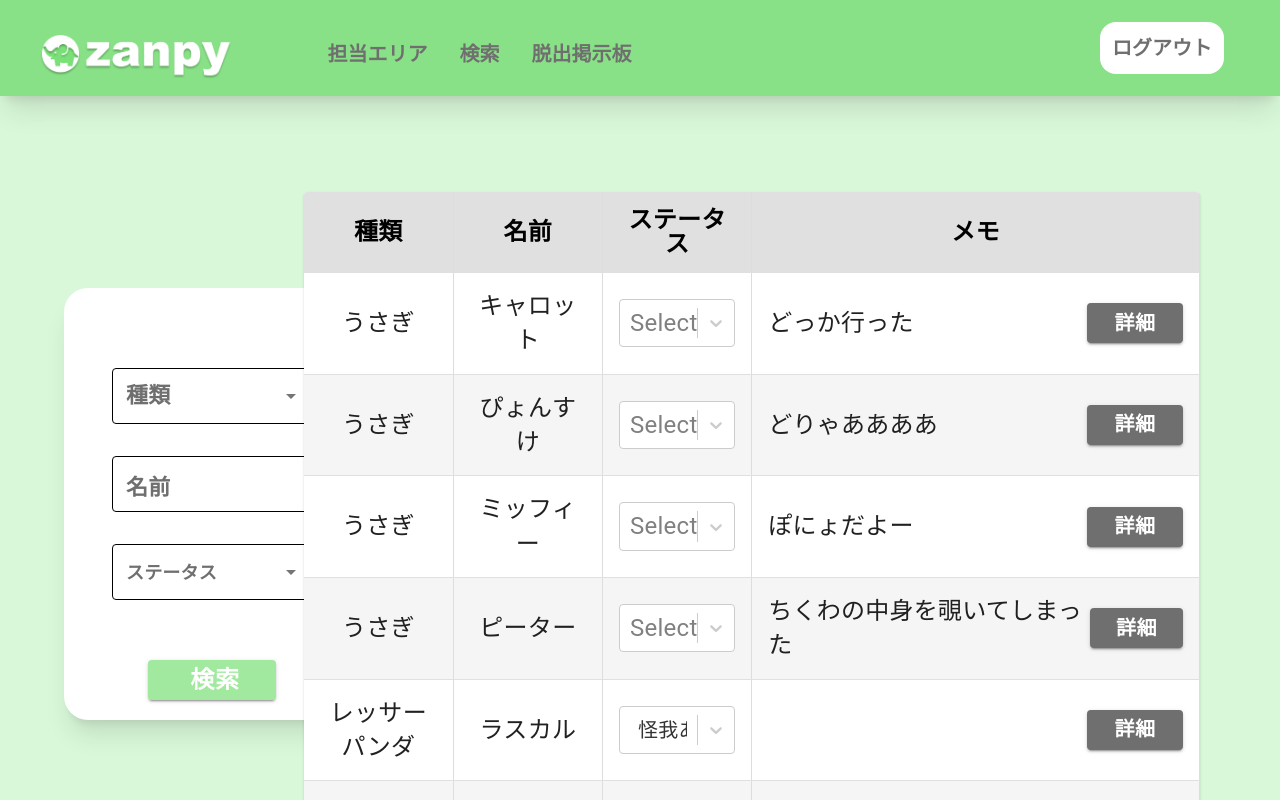
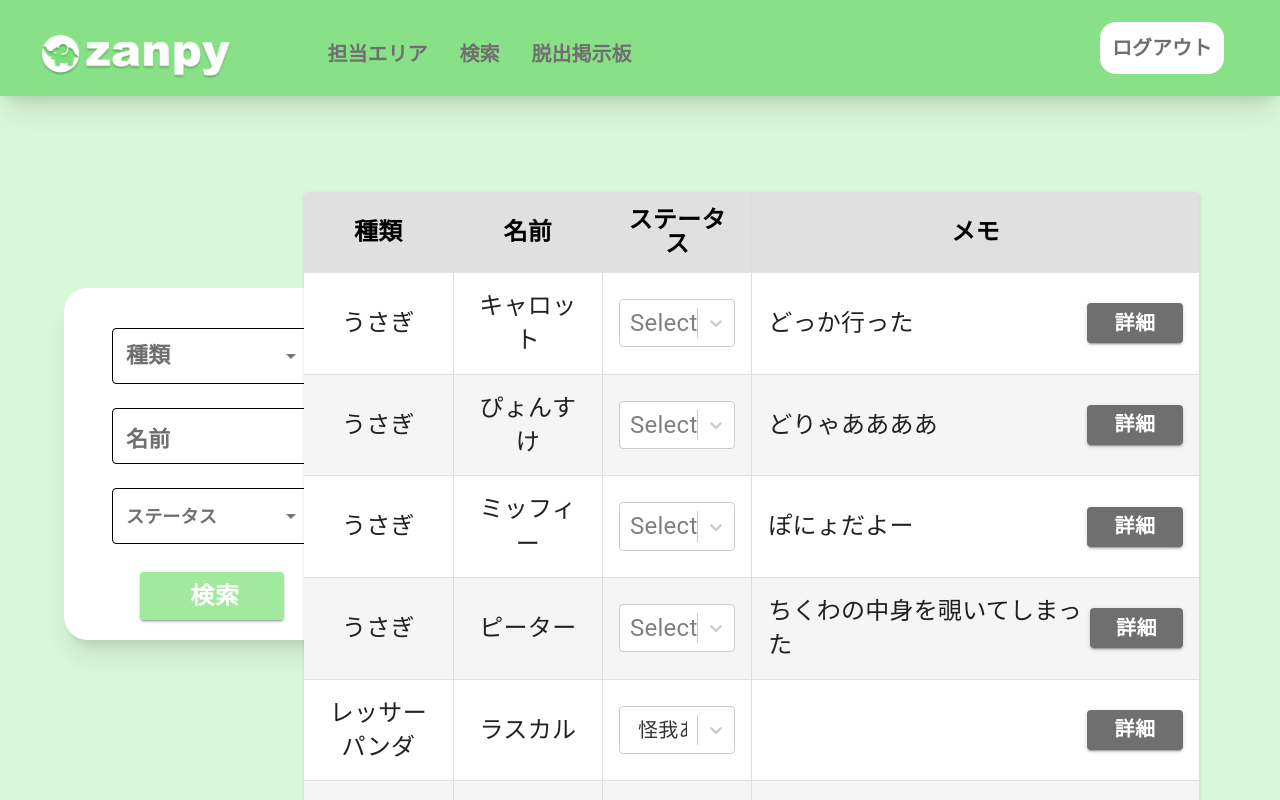
Before and after one commit to Fuuma0000/zanpy, a React (Create React App) app: page / in a window 1280 px wide. Both pictures are taken after typing "name@example.com", "Sample" into the empty fields and a click on the button "ログイン". Shown: the top 800 px of the page. Built offline with nearby package versions, Linux system fonts and the light colour scheme.

Commit message:
[change]ちょっと修正

```diff
--- a/src/components/SearchBox.jsx
+++ b/src/components/SearchBox.jsx
@@ -7,7 +7,7 @@ const SearchBox = () => {
   return (
     <div className='fixed bg-white left-16 top-72 rounded-3xl shadow-xl'>
       {/* 検索ボックス */}
-      <div className='flex flex-col gap-8 p-12 '>
+      <div className='flex flex-col gap-6 px-12 pt-2 pb-6  '>
         <Autocomplete
           disablePortal
           options={types}
@@ -90,10 +90,10 @@ const SearchBox = () => {
               fontWeight: 900,
               fontSize: 24,
               position: "relative",
-              top: 28,
+              top: 4,
               paddingRight: 10,
             }}
-            className='w-32 h-10'
+            className='w-36 h-12'
           >
             検索
           </Button>
```
